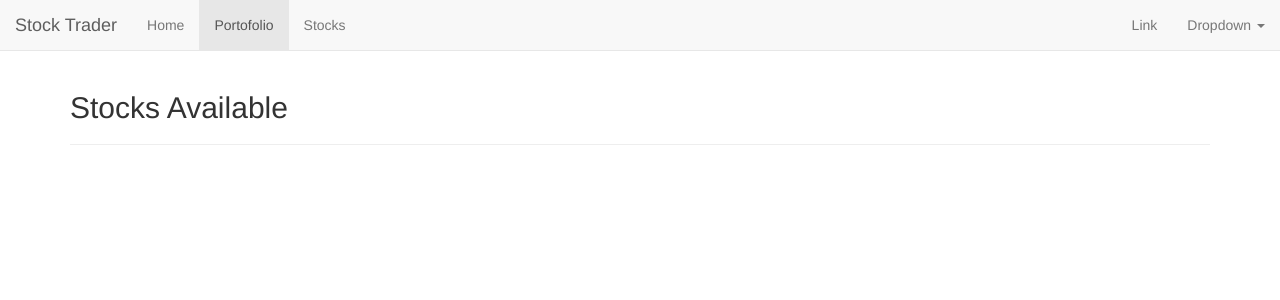
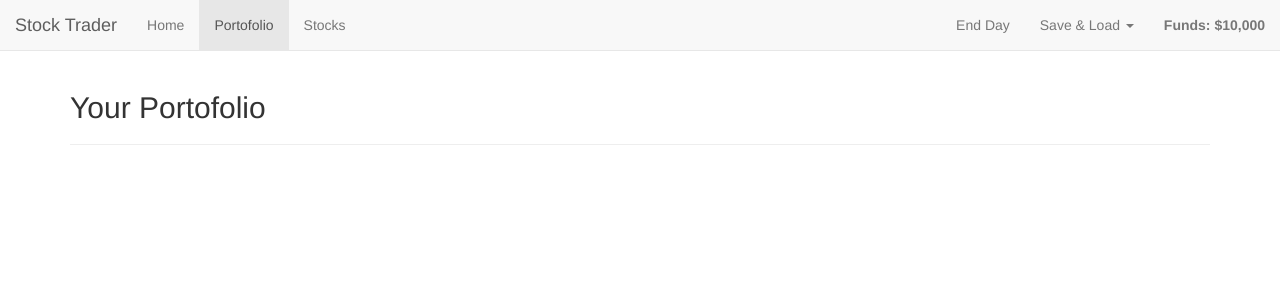
Before and after one commit to anggerpputro/vue-stock-trader, a Vue app: page /portofolio in a window 1280 px wide. Shown: the top 300 px of the page. Built offline with nearby package versions, Linux system fonts and the light colour scheme.

Commit message:
add portofolio page, vuex portofolio, setup sell stock, and add currency filters

```diff
--- a/src/components/Header.vue
+++ b/src/components/Header.vue
@@ -20,7 +20,7 @@
 
 				<ul class="nav navbar-nav navbar-right">
 					<li>
-						<a href="#">Link</a>
+						<a href="#">End Day</a>
 					</li>
 					<li class="dropdown">
 						<a
@@ -31,24 +31,20 @@
 							aria-haspopup="true"
 							aria-expanded="false"
 						>
-							Dropdown
+							Save & Load
 							<span class="caret"></span>
 						</a>
 						<ul class="dropdown-menu">
 							<li>
-								<a href="#">Action</a>
+								<a href="#">Save Data</a>
 							</li>
 							<li>
-								<a href="#">Another action</a>
-							</li>
-							<li>
-								<a href="#">Something else here</a>
-							</li>
-							<li role="separator" class="divider"></li>
-							<li>
-								<a href="#">Separated link</a>
+								<a href="#">Load Data</a>
 							</li>
 						</ul>
+					</li>
+					<li>
+						<strong class="navbar-text">Funds: {{ funds | currency }}</strong>
 					</li>
 				</ul>
 			</div>
@@ -57,3 +53,13 @@
 		<!-- /.container-fluid -->
 	</nav>
 </template>
+
+<script>
+export default {
+	computed: {
+		funds() {
+			return this.$store.getters["portofolio/funds"];
+		}
+	}
+};
+</script>
--- a/src/components/StockBuy.vue
+++ b/src/components/StockBuy.vue
@@ -1,20 +1,27 @@
 <template>
 	<div class="col-sm-6 col-md-4">
-		<div class="panel panel-success">
+		<div class="panel" :class="insufficientFunds ? 'panel-danger' : 'panel-success'">
 			<div class="panel-heading">
 				<h3 class="panel-title">
 					{{ stock.name }}
-					<small>(Price: {{ stock.price }})</small>
+					<small>(Price: {{ stock.price | currency }})</small>
 				</h3>
 			</div>
 
-			<div class="panel-body">
-				<div class="pull-left">
-					<input type="number" class="form-control" placeholder="Quantity" v-model="quantity">
-				</div>
+			<div class="panel-body row">
+				<div class="form-group" :class="insufficientFunds ? 'has-error' : ''">
+					<div :class="insufficientFunds ? 'col-xs-6' : 'col-xs-8'">
+						<input type="number" class="form-control" placeholder="Quantity" v-model="quantity">
+					</div>
 
-				<div class="pull-right">
-					<button class="btn btn-success" @click="buyStock" :disabled="quantity <= 0">Buy</button>
+					<div class="text-right" :class="insufficientFunds ? 'col-xs-6' : 'col-xs-4'">
+						<button
+							class="btn"
+							:class="insufficientFunds ? 'btn-danger' : 'btn-success'"
+							@click="buyStock"
+							:disabled="insufficientFunds || quantity <= 0"
+						>{{ insufficientFunds ? 'Insufficient Funds' : 'Buy' }}</button>
+					</div>
 				</div>
 			</div>
 		</div>
@@ -29,14 +36,23 @@ export default {
 			quantity: 0
 		};
 	},
+	computed: {
+		funds() {
+			return this.$store.getters["portofolio/funds"];
+		},
+		insufficientFunds() {
+			return this.quantity * this.stock.price > this.funds;
+		}
+	},
 	methods: {
 		buyStock() {
 			const order = {
 				stockId: this.stock.id,
 				stockPrice: this.stock.price,
-				quantity: this.quantity
+				quantity: parseInt(this.quantity)
 			};
-			console.log(order);
+			this.$store.dispatch("stocks/buyStock", order);
+			this.quantity = 0;
 		}
 	}
 };
--- /dev/null
+++ b/src/components/StockSell.vue
@@ -0,0 +1,48 @@
+<template>
+	<div class="col-sm-6 col-md-4">
+		<div class="panel panel-info">
+			<div class="panel-heading">
+				<h3 class="panel-title">
+					{{ stock.name }}
+					<small>(Price: {{ stock.price | currency }} | Quantity: {{ stock.quantity }})</small>
+				</h3>
+			</div>
+
+			<div class="panel-body">
+				<div class="pull-left">
+					<input type="number" class="form-control" placeholder="Quantity" v-model="quantity">
+				</div>
+
+				<div class="pull-right">
+					<button
+						class="btn btn-success"
+						@click="sellStock"
+						:disabled="quantity <= 0 || quantity > stock.quantity"
+					>Sell</button>
+				</div>
+			</div>
+		</div>
+	</div>
+</template>
+
+<script>
+export default {
+	props: ["stock"],
+	data() {
+		return {
+			quantity: 0
+		};
+	},
+	methods: {
+		sellStock() {
+			const order = {
+				stockId: this.stock.id,
+				stockPrice: this.stock.price,
+				quantity: this.quantity
+			};
+			this.$store.commit("portofolio/sellStock", order);
+			this.quantity = 0;
+		}
+	}
+};
+</script>
--- a/src/main.js
+++ b/src/main.js
@@ -5,6 +5,10 @@ import router from "./router";
 
 Vue.config.productionTip = false;
 
+Vue.filter("currency", value => {
+	return "$" + value.toLocaleString();
+});
+
 new Vue({
 	store,
 	router,
--- /dev/null
+++ b/src/store/modules/portofolio.js
@@ -0,0 +1,63 @@
+const state = {
+	stocks: [],
+	funds: 10000
+};
+
+const mutations = {
+	buyStock(state, { stockId, quantity, stockPrice }) {
+		const record = state.stocks.find(element => element.id == stockId);
+
+		if (record) {
+			record.quantity += quantity;
+		} else {
+			state.stocks.push({
+				id: stockId,
+				quantity: quantity
+			});
+		}
+
+		state.funds -= quantity * stockPrice;
+	},
+	sellStock(state, { stockId, quantity, stockPrice }) {
+		const record = state.stocks.find(element => element.id == stockId);
+
+		if (record.quantity > quantity) {
+			record.quantity -= quantity;
+		} else {
+			state.stocks.splice(state.stocks.indexOf(record), 1);
+		}
+
+		state.funds += quantity * stockPrice;
+	}
+};
+
+const actions = {
+	sellStock({ commit }, order) {
+		commit("sellStock", order);
+	}
+};
+
+const getters = {
+	stocks(state, getters, rootState, rootGetters) {
+		return state.stocks.map(stock => {
+			const record = rootGetters["stocks/stocks"].find(
+				element => element.id == stock.id
+			);
+			return {
+				id: stock.id,
+				quantity: stock.quantity,
+				name: record.name,
+				price: record.price
+			};
+		});
+	},
+	funds: state => state.funds
+};
+
+export default {
+	namespaced: true,
+	state,
+	mutations,
+	actions,
+	getters
+};
--- a/src/store/modules/stocks.js
+++ b/src/store/modules/stocks.js
@@ -13,7 +13,7 @@ const mutations = {
 
 const actions = {
 	buyStock: ({ commit }, order) => {
-		commit();
+		commit("portofolio/buyStock", order, { root: true });
 	},
 	initStocks: ({ commit }) => {
 		commit("setStocks", stocks);
--- a/src/store/store.js
+++ b/src/store/store.js
@@ -2,6 +2,7 @@ import Vue from "vue";
 import Vuex from "vuex";
 
 import stocks from "./modules/stocks";
+import portofolio from "./modules/portofolio";
 
 Vue.use(Vuex);
 
@@ -10,6 +11,7 @@ export default new Vuex.Store({
 	mutations: {},
 	actions: {},
 	modules: {
-		stocks
+		stocks,
+		portofolio
 	}
 });
--- a/src/views/Portofolio.vue
+++ b/src/views/Portofolio.vue
@@ -1,6 +1,22 @@
 <template>
 	<div>
-		<h2>Stocks Available</h2>
+		<h2>Your Portofolio</h2>
 		<hr>
+		<StockSell v-for="stock in stocks" :key="stock.id" :stock="stock"/>
 	</div>
 </template>
+
+<script>
+import StockSell from "@/components/StockSell.vue";
+
+export default {
+	components: {
+		StockSell
+	},
+	computed: {
+		stocks() {
+			return this.$store.getters["portofolio/stocks"];
+		}
+	}
+};
+</script>
```
